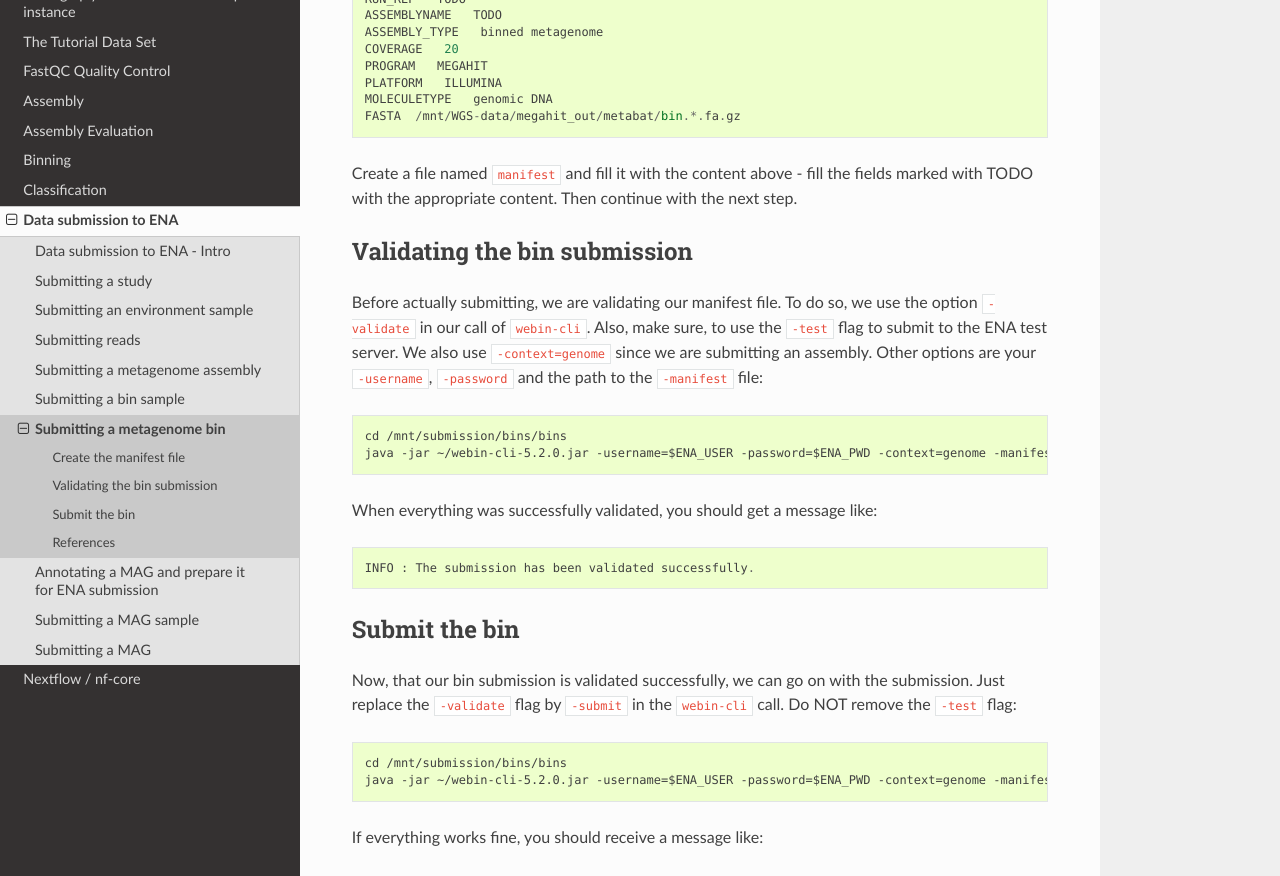
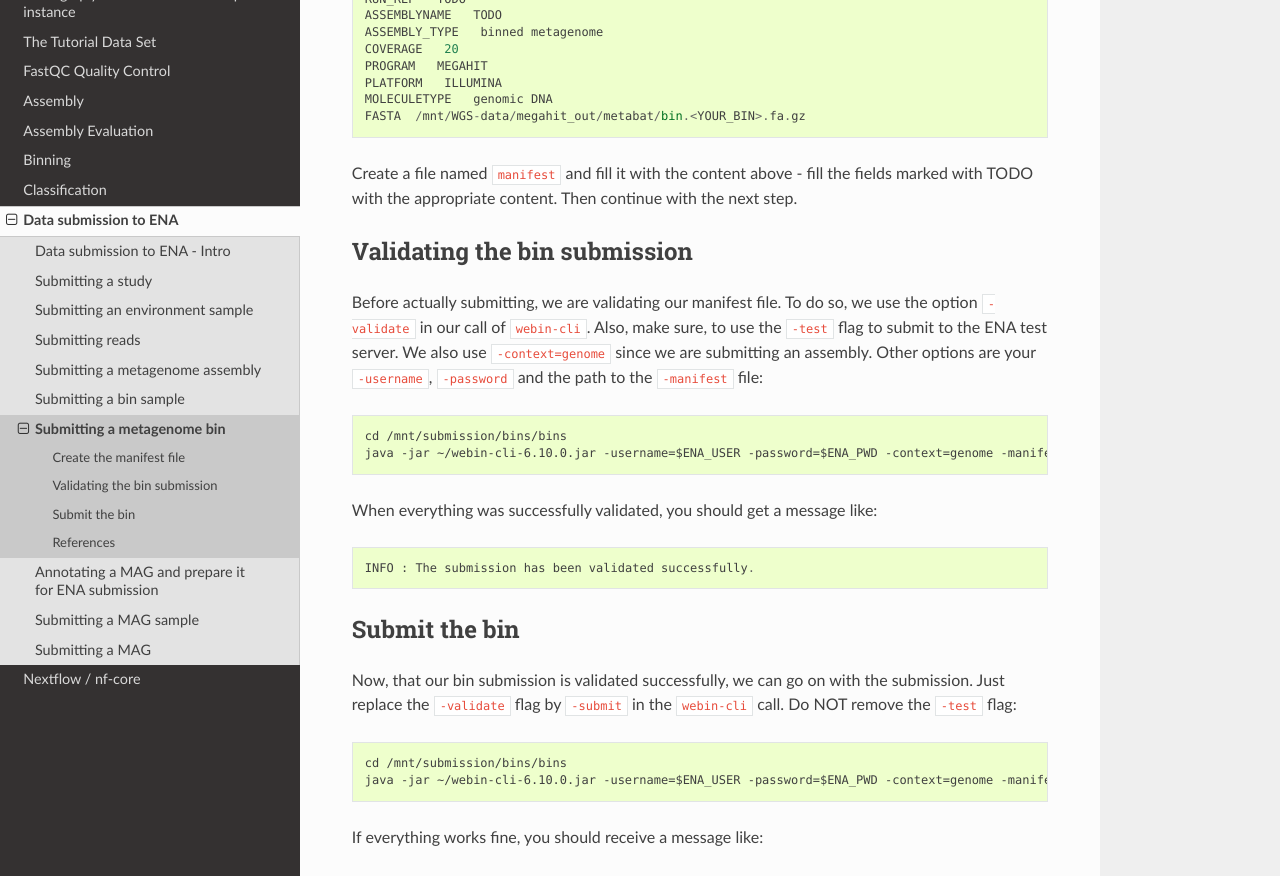
Before and after one commit to metagenomics/metagenomics-workshop, a Sphinx documentation site: the page built from docs/data_submission/bin_submission.rst, in a window 1280 px wide and 1400 px high, scrolled down 849 px. Shown: the part 151-1027 px from the top of the window. Built offline with Sphinx 7.4.7 and the Read the Docs theme 2.0.0, drawn with Linux system fonts in a browser that asks for light colours.

Commit message:
Update bin_submission.rst

```diff
--- a/docs/data_submission/bin_submission.rst
+++ b/docs/data_submission/bin_submission.rst
@@ -35,7 +35,7 @@ We will use this short manifest template for our submission (almost the same as
   PROGRAM   MEGAHIT
   PLATFORM   ILLUMINA
   MOLECULETYPE   genomic DNA
-  FASTA  /mnt/WGS-data/megahit_out/metabat/bin.*.fa.gz
+  FASTA  /mnt/WGS-data/megahit_out/metabat/bin.<YOUR_BIN>.fa.gz
 
 Create a file named ``manifest`` and fill it with the content above - fill the fields marked with TODO with the appropriate content. Then continue with the next step.
 
@@ -45,7 +45,7 @@ Validating the bin submission
 Before actually submitting, we are validating our manifest file. To do so, we use the option ``-validate`` in our call of ``webin-cli``. Also, make sure, to use the ``-test`` flag to submit to the ENA test server. We also use ``-context=genome`` since we are submitting an assembly. Other options are your ``-username``, ``-password`` and the path to the ``-manifest`` file::
 
   cd /mnt/submission/bins/bins
-  java -jar ~/webin-cli-5.2.0.jar -username=$ENA_USER -password=$ENA_PWD -context=genome -manifest=manifest -validate -test
+  java -jar ~/webin-cli-6.10.0.jar -username=$ENA_USER -password=$ENA_PWD -context=genome -manifest=manifest -validate -test
 
 When everything was successfully validated, you should get a message like::
 
@@ -58,7 +58,7 @@ Submit the bin
 Now, that our bin submission is validated successfully, we can go on with the submission. Just replace the ``-validate`` flag by ``-submit`` in the ``webin-cli`` call. Do NOT remove the ``-test`` flag::
 
   cd /mnt/submission/bins/bins
-  java -jar ~/webin-cli-5.2.0.jar -username=$ENA_USER -password=$ENA_PWD -context=genome -manifest=manifest -submit -test
+  java -jar ~/webin-cli-6.10.0.jar -username=$ENA_USER -password=$ENA_PWD -context=genome -manifest=manifest -submit -test
 
 If everything works fine, you should receive a message like::
 
```
